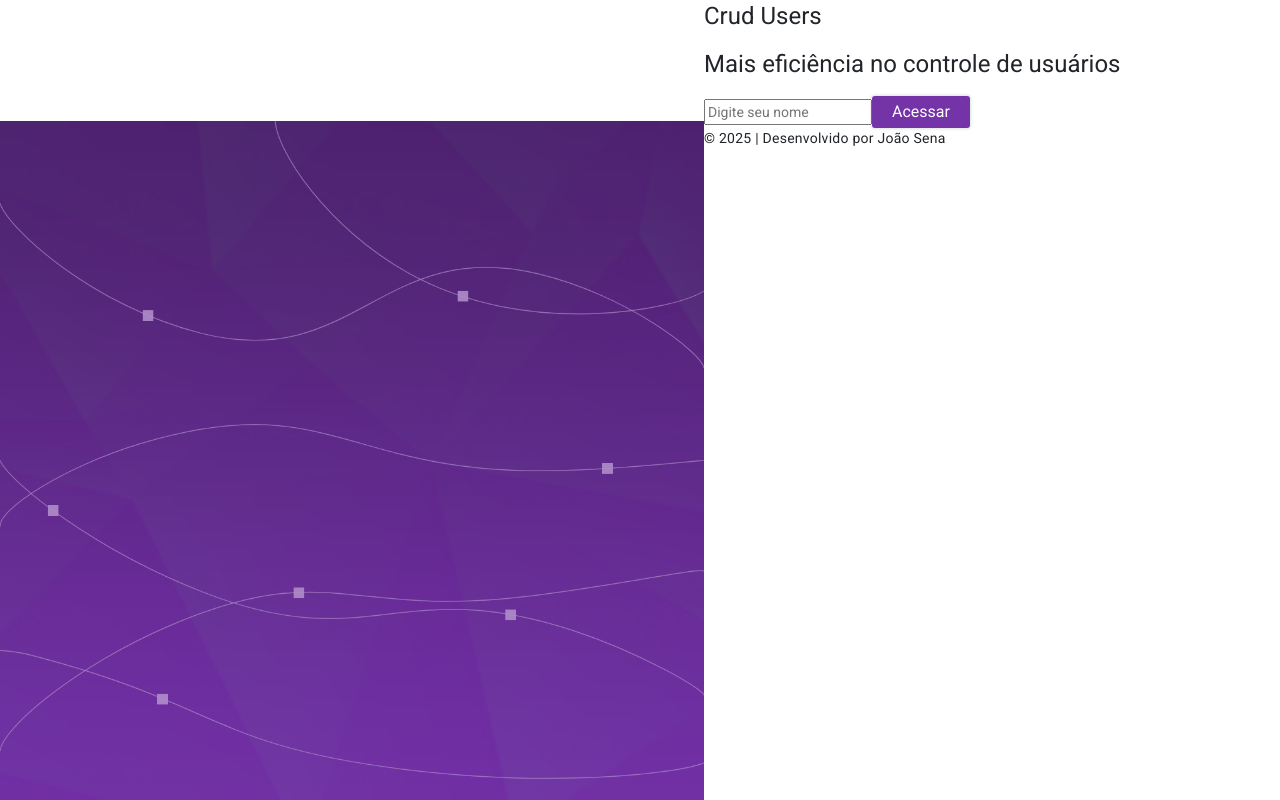
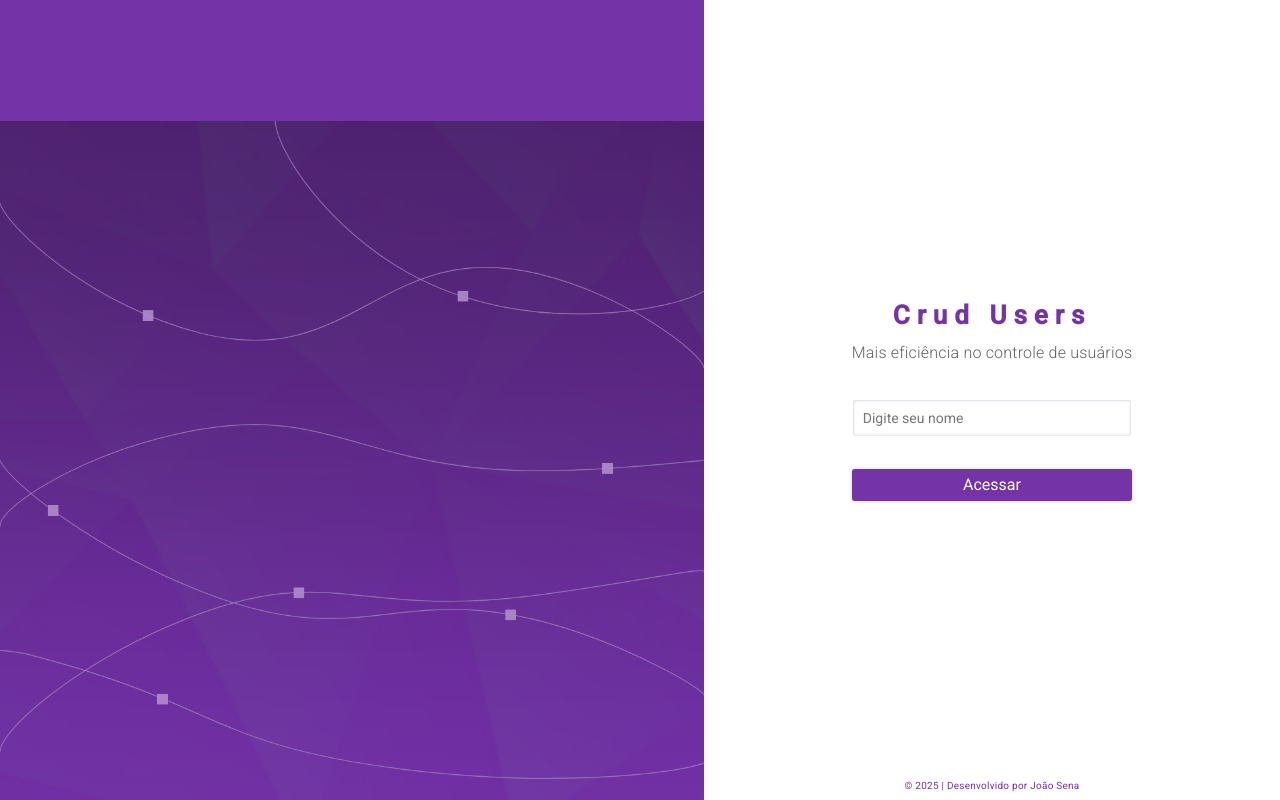
Before and after one commit to anamsilva1981/crud-usuarios, an Angular app: page / in a window 1280 px wide. Built offline with nearby package versions, Linux system fonts and the light colour scheme.

Commit message:
feat(Login): adiciona estilização da tela de login e botão

```diff
--- a/src/app/components/button/button.component.html
+++ b/src/app/components/button/button.component.html
@@ -1 +1,4 @@
-<button class="botao-primario">{{ textButton }}</button>
+<button
+    class="botao-primario"
+    [ngClass]="{'w-100': size === '100'}"
+>{{ textButton }}</button>
--- a/src/app/components/button/button.component.ts
+++ b/src/app/components/button/button.component.ts
@@ -8,5 +8,6 @@ import { Component, Input } from '@angular/core';
 export class ButtonComponent {
 
   @Input() textButton!: string;
+  @Input() size: string = 'auto;'
 
 }
--- a/src/app/pages/login/login.component.css
+++ b/src/app/pages/login/login.component.css
@@ -9,3 +9,57 @@
     background-position: center bottom;
     background-repeat: no-repeat;
 }
+
+.area-form{
+    height: 100%;
+    width: 45%;
+    float: left;
+    background: #fff;
+    display: flex;
+    align-items: center;
+    justify-content: center;
+    flex-wrap: nowrap;
+}
+
+@media only screen and (max-width: 767px){ .area-form { width: 100%;}
+}
+
+.titulo {
+    font-size: 26px;
+    font-weight: bold;
+    text-align: center;
+    letter-spacing: 7px;
+    color: var(--primary-color);
+    padding: 0;
+    margin-bottom: 6px;
+}
+
+.subtitulo{
+    font-size: 16px;
+    font-weight: 300;
+    color: var(--gray-color);
+    margin: 0px 0px 30px 0px;
+    padding: 0;
+    text-align: center;
+}
+
+.input-form {
+    outline: none;
+    padding: 8px 10px;
+    width: 100%;
+    border-radius: 4px;
+    border: 1px solid #00000000;
+    margin-bottom: 32px;
+    transition: all 0.3s linear;
+    box-shadow: inset 1px 1px 2px #babecc80, inset -1px -1px 2px #d8d8d8b0;
+    &:focus {
+        border: 1px solid var(--primary-color);
+    }
+}
+
+footer{
+    position: absolute;
+    bottom: 4px;
+    font-size: 10px;
+    color: var(--primary-color);
+}
--- a/src/app/pages/login/login.component.html
+++ b/src/app/pages/login/login.component.html
@@ -3,11 +3,11 @@
 <div class="area-form">
     <form>
         <h1 class="titulo">Crud Users</h1>
-        <h1 class="subtitulo">Mais eficiência no controle de usuários</h1>
+        <h2 class="subtitulo">Mais eficiência no controle de usuários</h2>
 
-        <input type="text" placeholder="Digite seu nome">
+        <input class="input-form" type="text" placeholder="Digite seu nome">
 
-        <app-button textButton="Acessar"></app-button>
+        <app-button textButton="Acessar" size="100"></app-button>
     </form>
 
     <footer> © 2025 | Desenvolvido por João Sena </footer>
--- a/src/styles.css
+++ b/src/styles.css
@@ -2,3 +2,7 @@
 @import '../node_modules/bootstrap//dist//css/bootstrap.min.css';
 html, body { height: 100%; }
 body { margin: 0; font-family: Roboto, "Helvetica Neue", sans-serif; }
+:root{
+    --primary-color: #7533a8;
+    --gray-color: #626163;
+}
```
